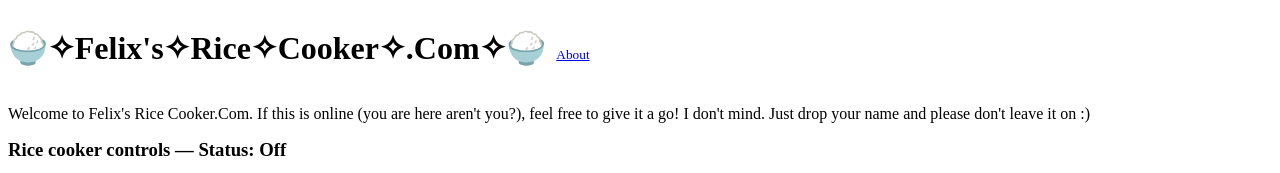
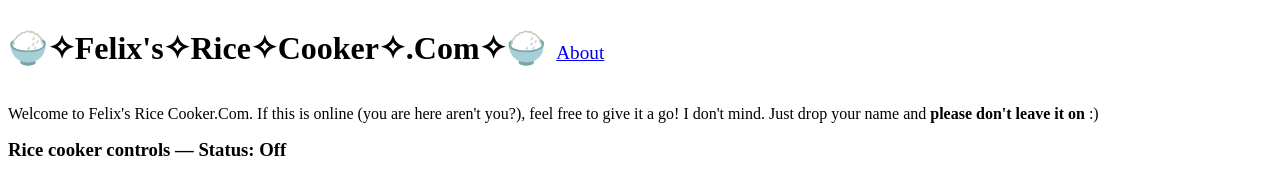
Before and after one commit to Flixnore/felixs-rice-cooker-com, a website: page public/index.html in a window 1280 px wide. Shown: the top 173 px of the page. Drawn offline with Linux system fonts and the light colour scheme; no server answers.

Commit message:
bold don't leave on bc people be doing it

```diff
--- a/public/index.html
+++ b/public/index.html
@@ -67,10 +67,10 @@ setInterval(updateStatus, 1000);
 <body>
   <div style="display: flex; align-items: baseline;">
     <h1 style="margin-right: 10px;">🍚✧Felix's✧Rice✧Cooker✧.Com✧🍚</h1>
-    <a href="/about" style="font-size: smaller;">About</a>
+    <a href="/about" style="font-size: larger;">About</a>
   </div>
   <p>
-  Welcome to Felix's Rice Cooker.Com. If this is online (you are here aren't you?), feel free to give it a go! I don't mind. Just drop your name and please don't leave it on :)
+  Welcome to Felix's Rice Cooker.Com. If this is online (you are here aren't you?), feel free to give it a go! I don't mind. Just drop your name and <strong>please don't leave it on</strong> :)
   </p>
   <h3>Rice cooker controls — Status: <span id="status">Off</span></h3>
   <br />
```
